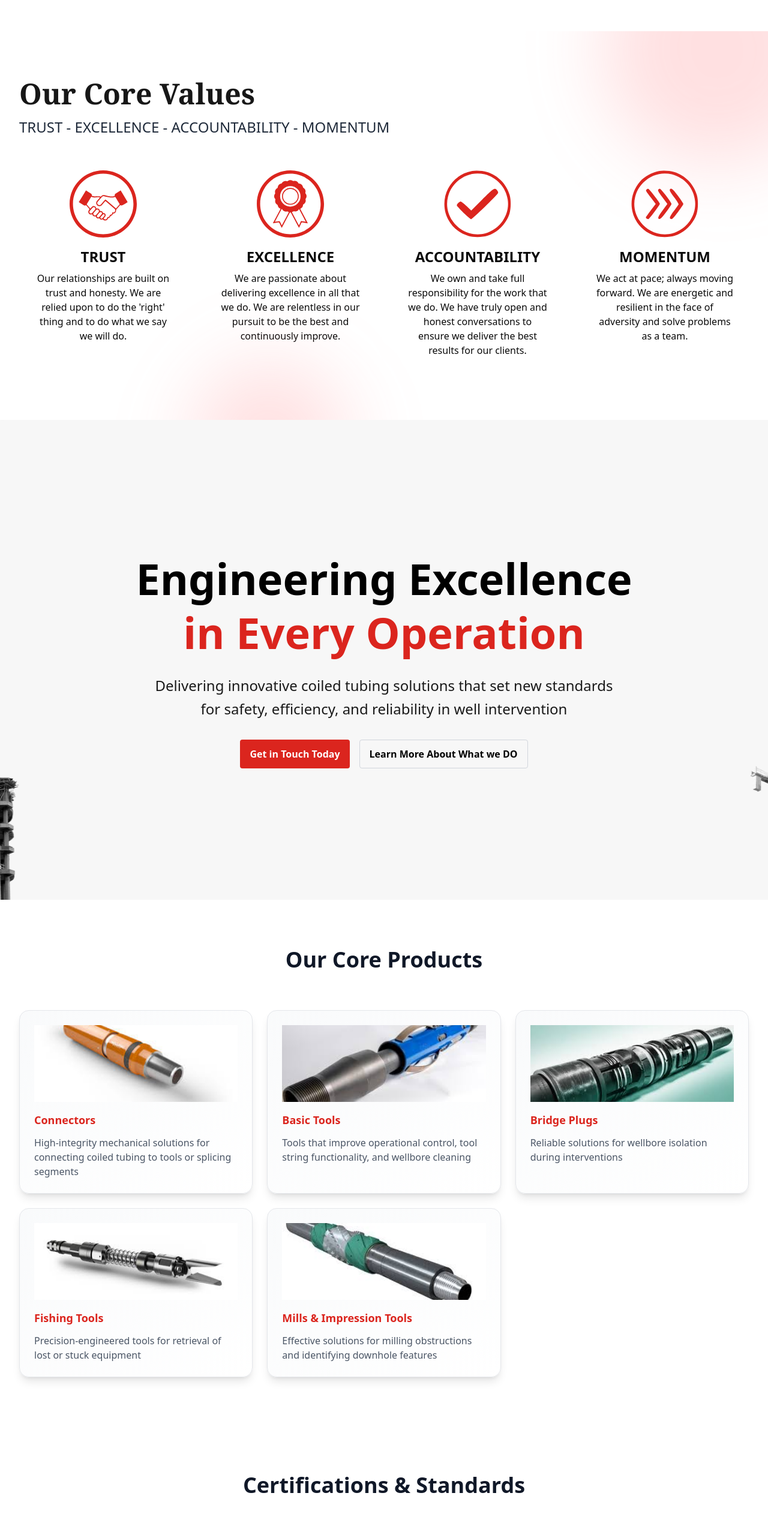
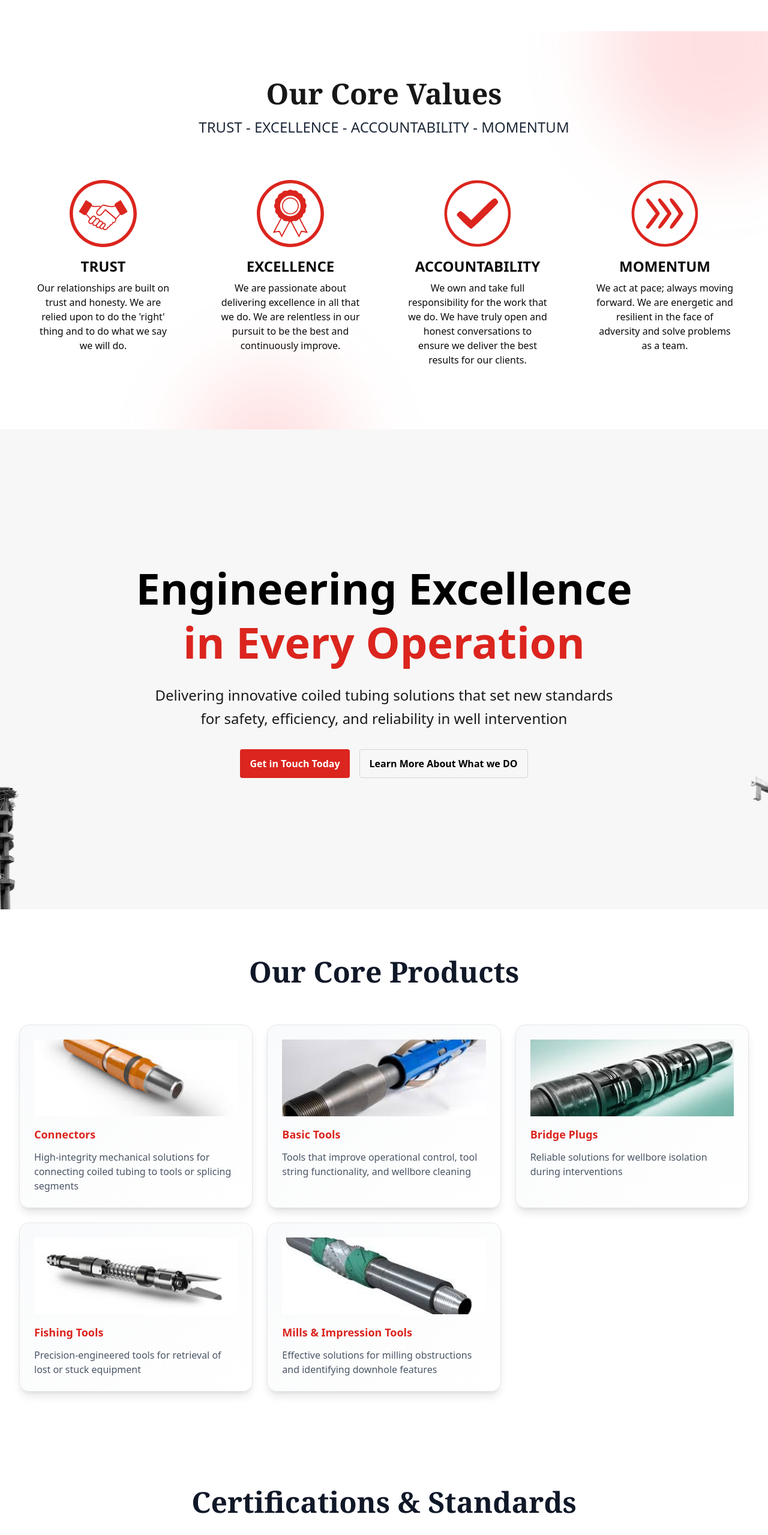
Before and after one commit to Franklyn101/LATEV-ENGINEERING-COMPANY, a Next.js app: page /about in a window 1280 px wide. Shown: the part 1920-4479 px from the top of the page at 60% size. Built offline with nearby package versions, Linux system fonts and the light colour scheme.

Commit message:
about section heading text adjusted

```diff
--- a/src/components/layouts/about-sections/Certifications.tsx
+++ b/src/components/layouts/about-sections/Certifications.tsx
@@ -29,7 +29,7 @@ const Certifications = () => {
       <div className="max-w-7xl mx-auto">
         <motion.h2
           variants={fadeInUp}
-          className="text-3xl md:text-4xl font-bold mb-10 lg:mb-16 text-center text-gray-900"
+          className="text-3xl md:text-4xl lg:text-5xl font-bold mb-10 lg:mb-16 text-center text-gray-900 font-serif"
         >
           Certifications & Standards
         </motion.h2>
--- a/src/components/layouts/about-sections/CoreValues.tsx
+++ b/src/components/layouts/about-sections/CoreValues.tsx
@@ -45,11 +45,11 @@ const CoreValues = () => {
         id="block-icons"
         className="py-12 lg:py-20 px-4 sm:px-6 lg:px-8 bg-white"
       >
-        <div className="text-left mb-8 max-w-7xl mx-auto">
+        <div className="text-center mb-8 lg:mb-12 max-w-7xl mx-auto">
           <motion.h2 variants={fadeInUp} className="text-3xl md:text-4xl lg:text-5xl font-serif font-bold mb-4 text-neutral-900">
             Our Core Values
           </motion.h2>
-          <motion.p variants={fadeInUp} className="text-lg md:text-2xl lg:text-2xl text-gray-800 mb-5 lg:mb-8 max-w-2xl">
+          <motion.p variants={fadeInUp} className="text-lg md:text-2xl lg:text-2xl text-gray-800 mb-5 lg:mb-8 max-w-2xl mx-auto">
             TRUST - EXCELLENCE - ACCOUNTABILITY - MOMENTUM
           </motion.p>
         </div>
--- a/src/components/layouts/about-sections/GlobalPresence.tsx
+++ b/src/components/layouts/about-sections/GlobalPresence.tsx
@@ -22,7 +22,7 @@ const GlobalPresence = () => {
       <div className="max-w-7xl mx-auto">
         <motion.h2
           variants={fadeInUp}
-          className="text-3xl md:text-4xl font-bold mb-10 lg:mb-16 text-center text-gray-900"
+          className="text-3xl md:text-4xl lg:text-5xl font-bold mb-10 lg:mb-16 text-center text-gray-900 font-serif"
         >
           Global Presence
         </motion.h2>
--- a/src/components/layouts/about-sections/ProductsServices.tsx
+++ b/src/components/layouts/about-sections/ProductsServices.tsx
@@ -51,7 +51,7 @@ const ProductsServices = () => {
       <div className="max-w-7xl mx-auto">
         <motion.h2
           variants={fadeInUp}
-          className="text-3xl md:text-4xl font-bold mb-10 lg:mb-16 text-center text-gray-900"
+          className="text-3xl md:text-4xl lg:text-5xl font-bold mb-10 lg:mb-16 text-center text-gray-900 font-serif"
         >
           Our Core Products
         </motion.h2>
```
